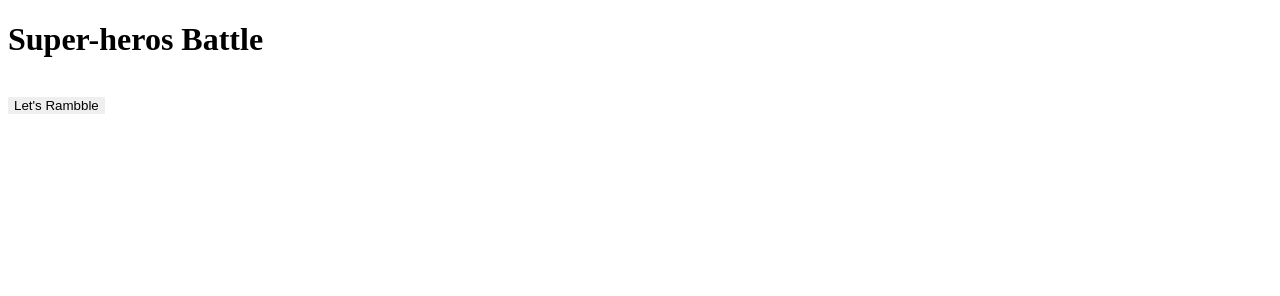
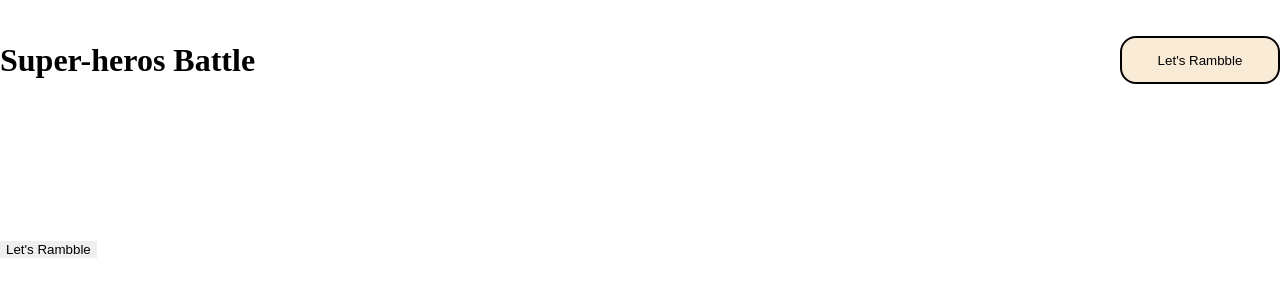
Before and after one commit to Hortya/superHerosBattle, a plain HTML site: page index.html in a window 1280 px wide. Drawn offline with Linux system fonts and the light colour scheme; no server answers.

Commit message:
save add and remove personnage

```diff
--- a/css/styles.css
+++ b/css/styles.css
@@ -1,7 +1,7 @@
 :root{
     font-size: 16px;
 }
-main{
+*{
     margin: 0 0;
 }
 li {
@@ -12,6 +12,19 @@ li {
 }
 button{
     border-style: none;
+}
+ul{
+    padding-top: 15vh;
+}
+
+.container{
+    display: flex;
+    justify-content: space-between;
+    align-items: center;
+    width: 100%;
+    height: 15vh;
+    background-color: #FFF;
+    position: fixed;
 }
 
 .supContainer{
--- a/index.html
+++ b/index.html
@@ -1,18 +1,27 @@
 <!DOCTYPE html>
 <html lang="fr">
+
 <head>
     <meta charset="UTF-8">
     <meta name="viewport" content="width=device-width, initial-scale=1.0">
     <title>Super-heros Battle</title>
     <link rel="stylesheet" href="css/styles.css">
 </head>
+
 <body>
-    <header><h1>Super-heros Battle</h1></header>
+    <header>
+        <div class="container">
+        <h1>Super-heros Battle</h1>
+        <button class="button" id="battle">Let's Rambble</button>
+        </div>
+    </header>
     <main>
+        <ul  class="supContainer" id="selectedSup"></ul>
         <ul class="supContainer" id="allSup"></ul>
         <button>Let's Rambble</button>
     </main>
     <footer></footer>
     <script src="js/script.js"></script>
 </body>
+
 </html>
--- a/js/script.js
+++ b/js/script.js
@@ -2,27 +2,67 @@ function displayCharacters(allHeroesSheets) {
     ul = document.getElementById('allSup')
     allHeroesSheets.forEach(herosObject => {
         const li = document.createElement('li');
-        li.innerHTML = `<img src="${herosObject.images.sm}"/> <button id=${herosObject.id} class='button js-btn'>${herosObject.name}</button>`
+        li.innerHTML = `<img src="${herosObject.images.sm}"/> <button data-id=${herosObject.id} class='button js-btn'>${herosObject.name}</button>`
         ul.appendChild(li)
     });
 }
 
+// function puttInTheArray(event, array) {
+//     let isInTheArray;
+
+//     for (const id of array) {
+//         if (id === event.target.dataset.id) {
+
+//             isInTheArray = true;
+//         };
+//     }
+
+//     if (isInTheArray === true) {
+//         alert("Vous ne pouvez pas selectionner le même personnage");
+//         return
+//     }
+
+//     array.push(event.target.dataset.id);
+// }
+
+function addOnClick(array) {
+    ul.addEventListener('click', function (event) {
+        if (!event.target.classList.contains('js-btn')) return;
+            const li = document.createElement('li');
+            li.innerHTML = event.target.parentNode.innerHTML
+            document.getElementById('selectedSup').appendChild(li)
+            event.target.parentNode.remove()
+            // puttInTheArray(event, array)
+
+            console.log(array);
+        })
+    }
+
+
+async function MakeHerosArray() {
+            try {
+                const response = await fetch("https://cdn.jsdelivr.net/gh/akabab/superhero-api@0.3.0/api/all.json");
+                return await response.json();
+            }
+            catch (e) {
+                console.error(e)
+            }
+        }
+
+
 
 async function battleRoyal() {
             try {
-        const response = await fetch("https://cdn.jsdelivr.net/gh/akabab/superhero-api@0.3.0/api/all.json");
-        const allHeroesSheets = await response.json();
+                const allHeroesSheets = await MakeHerosArray();
+                displayCharacters(allHeroesSheets);
+                let fighters = [];
 
-        displayCharacters(allHeroesSheets);
+                addOnClick(fighters);
 
 
-        ul.addEventListener('click', function (event) {
-            console.log(event);
-            if (!event.target.classList.contains('js-btn')) return;
+                // document.getElementById('battle').addEventListener('click', function(event, fighters){
 
-            console.log("hello");
-        })
-
+                // })
             }
             catch (e) {
                 console.error(e)
```
Lines whose indentation alone changed are shown as unchanged.
